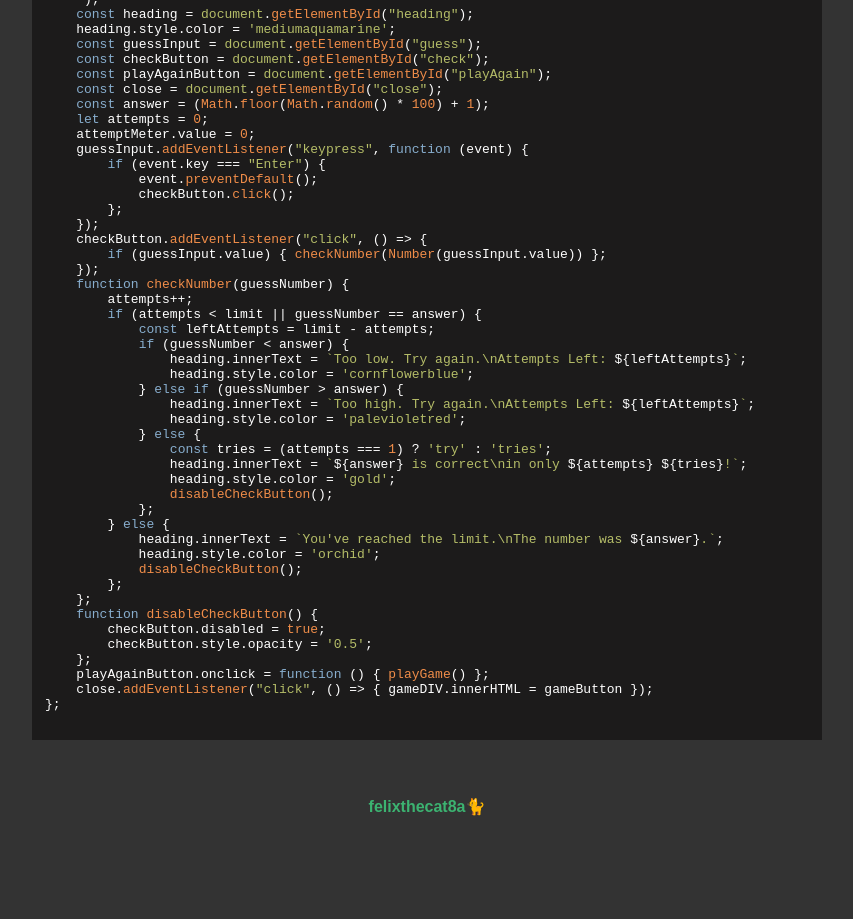
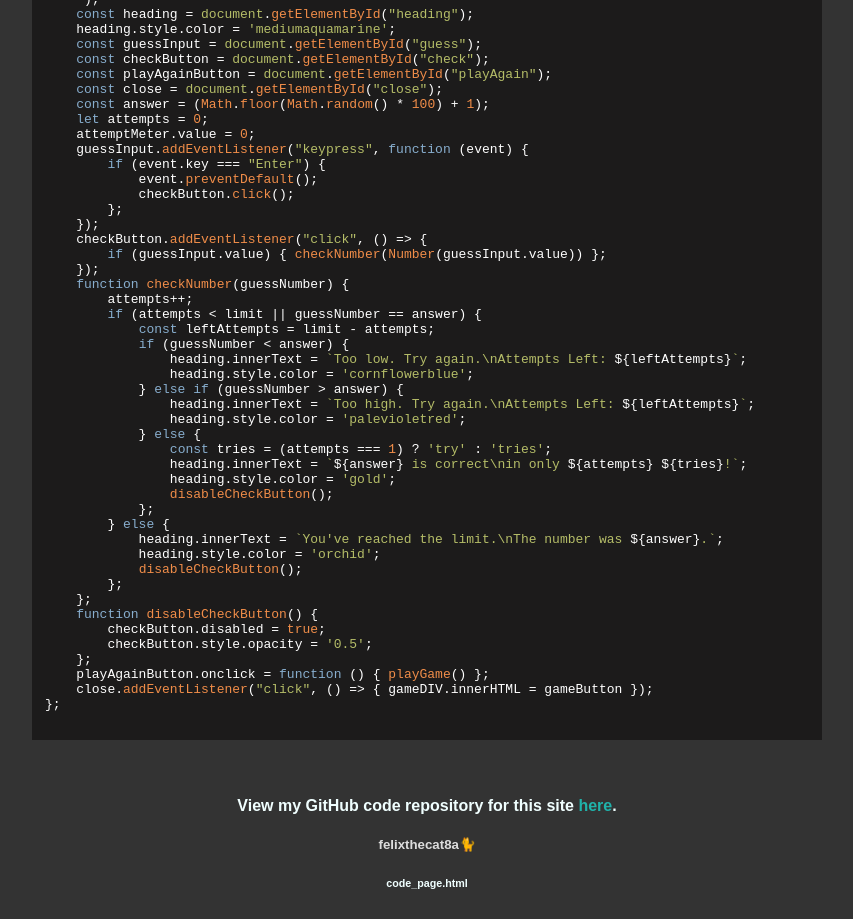
Before and after one commit to felixthecat8a/example, a website: page pages/code_page.html in a window 1280 px wide. Shown: the part 593-1512 px from the top of the page, without its empty margins (213-1066 px from the left). Before the commit the page ends 1435 px from the top, so only its background shows below. Drawn offline with nearby package versions, Linux system fonts and the light colour scheme.

Commit message:
modified pages

```diff
--- a/pages/code_page.html
+++ b/pages/code_page.html
@@ -176,10 +176,13 @@ function playGame() {
     <br>
   </main>
   <footer>
-    <style>.githubName {color: mediumseagreen} .githubName:hover {color: seagreen}</style>
-    <h4><a href="https://github.com/felixthecat8a/example" target="_blank" rel="noopener noreferrer">
-      <span class="githubName">felixthecat8a&#128008;</span>
-    </a></h4>
+    <h4>View my GitHub code repository for this site <a href="https://github.com/felixthecat8a/example" target="_blank"><span style="color:lightseagreen">here</span></a>.</h4>
+    <h5>
+      <a href="http://github.com/felixthecat8a" target="_blank" rel="noopener noreferrer">
+        <span class="felix">felixthecat8a&#x1F408;</span>
+      </a>
+    </h5>
+    <h6>code_page.html</h6>
   </footer>
 </body>
 </html>
```
Also changed, not shown: index.html (+7 -4 lines), pages/cat_page.html (+11 -6 lines), pages/temperature_page.html (renamed from pages/temp_page.html, +7 -5 lines).
